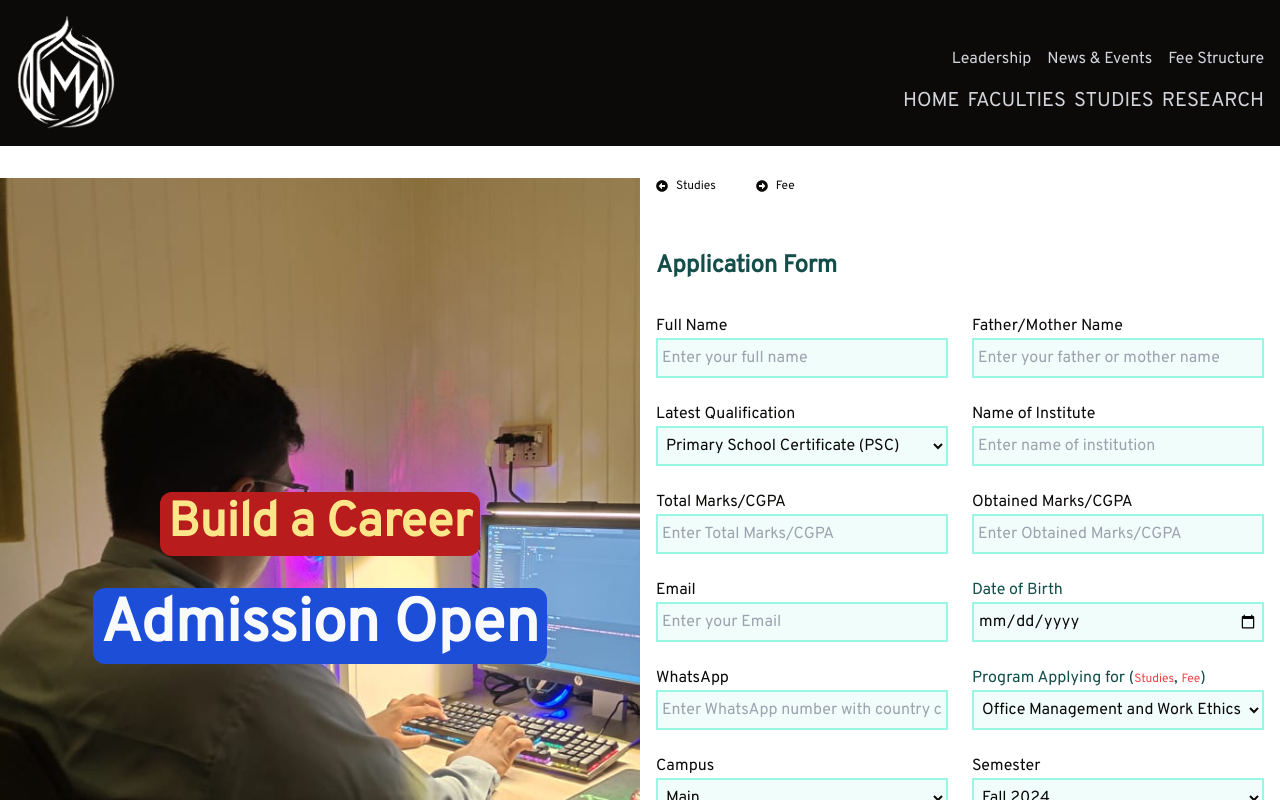
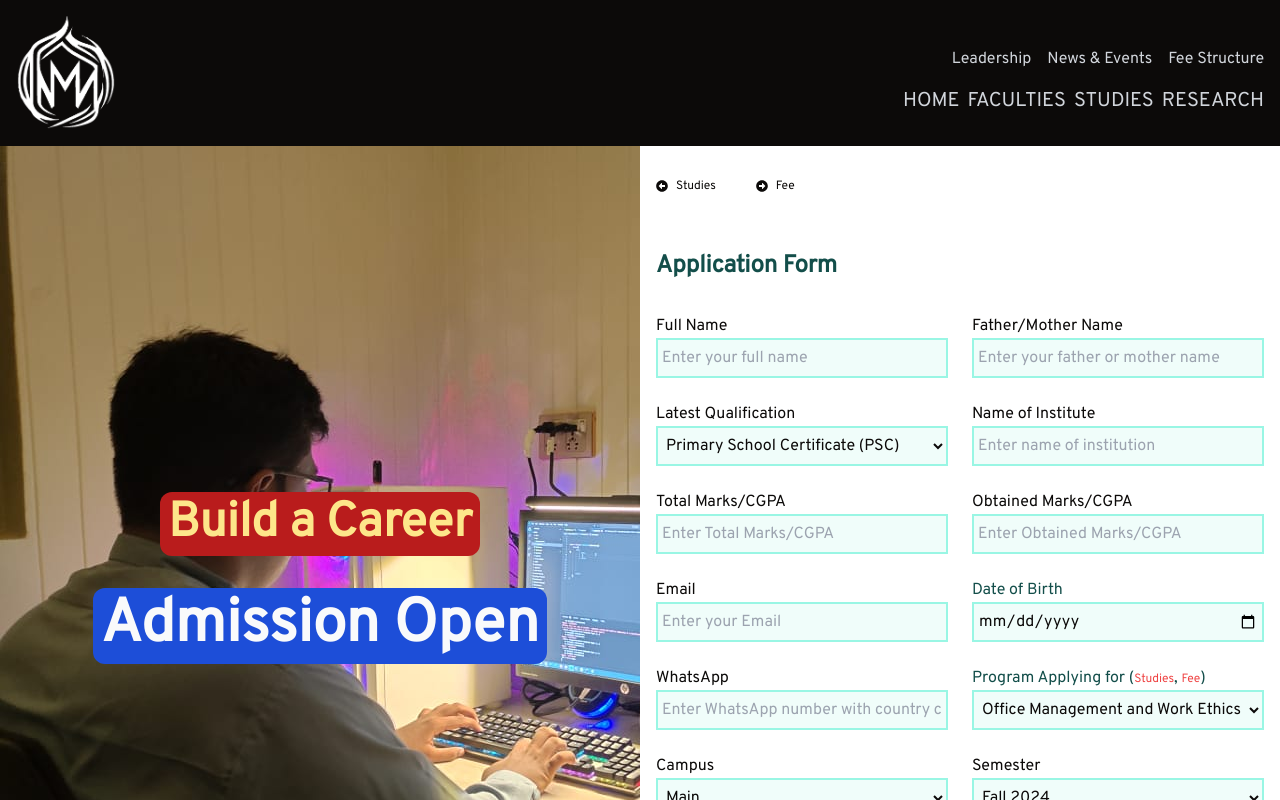
Before and after one commit to mvut/mvut, a Next.js app: page /pages/apply in a window 1280 px wide. Shown: the top 800 px of the page. Built offline with nearby package versions, Linux system fonts and the light colour scheme.

Commit message:
apply image correction

```diff
--- a/app/pages/apply/page.tsx
+++ b/app/pages/apply/page.tsx
@@ -1825,7 +1825,7 @@
     };
 
         return (
-            <div className={'flex flex-row items-center justify-center'}>
+            <div className={'flex flex-row  justify-center'}>
 
                 <div
                     className={"hidden md:flex md:flex-col min-h-screen md:w-1/2 bg-teal-400 items-center justify-center md:gap-8 bg-[url('../public/resources/welcome.jpg')] bg-cover"}>
--- a/app/pages/study/fee/page.tsx
+++ b/app/pages/study/fee/page.tsx
@@ -2,6 +2,7 @@
 import { FaArrowAltCircleLeft } from "react-icons/fa";
 import { FaArrowAltCircleRight } from "react-icons/fa";
 export default function FeeStructure(){
+
     return (
         <div className={`container flex flex-col overflow-auto py-10 min-h-screen `}>
             <div className={'flex gap-10 '}>
@@ -208,6 +209,7 @@
                 </tr>
                 </tbody>
             </table>
+
         </div>
     )
 }
```
